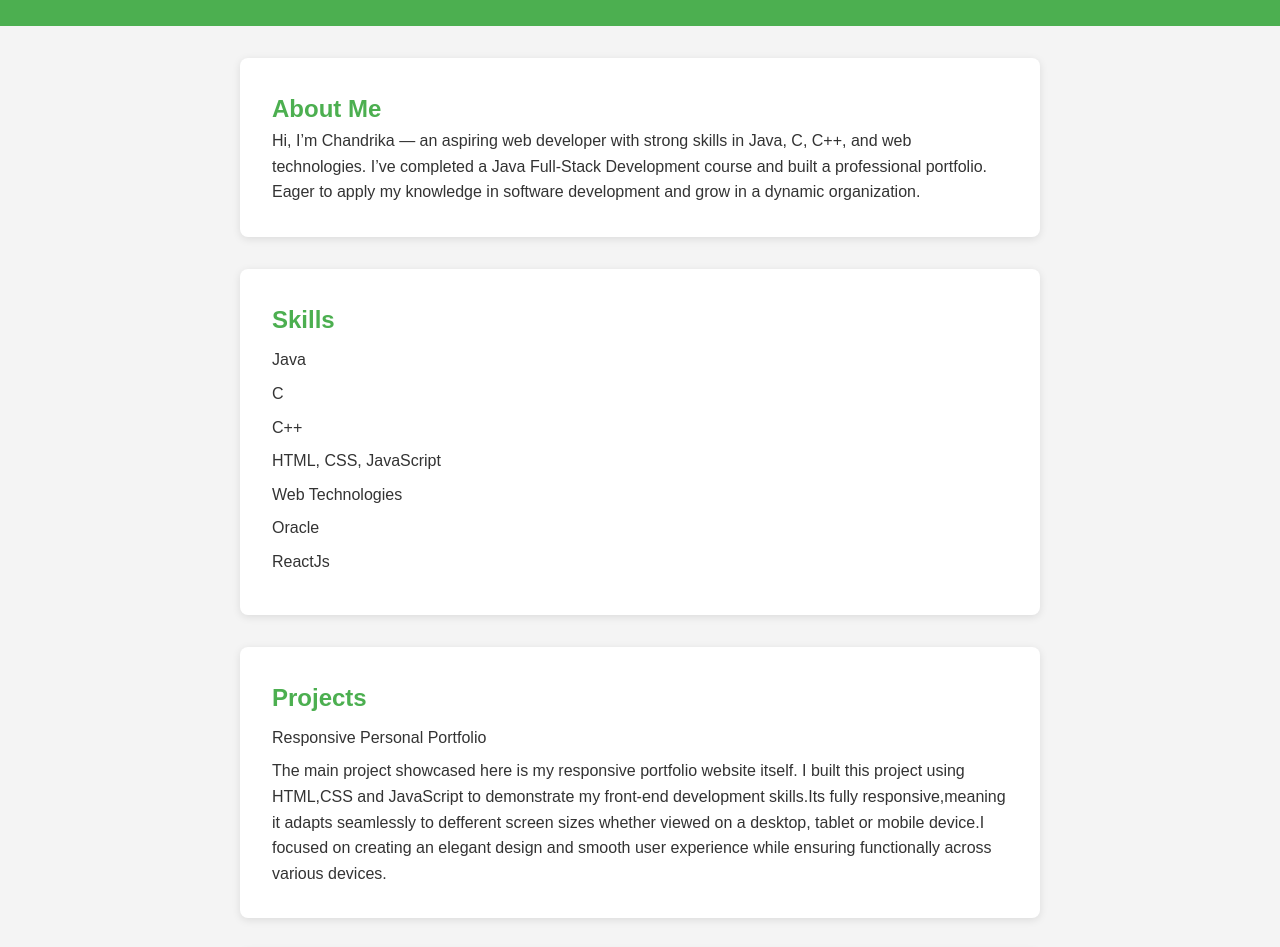
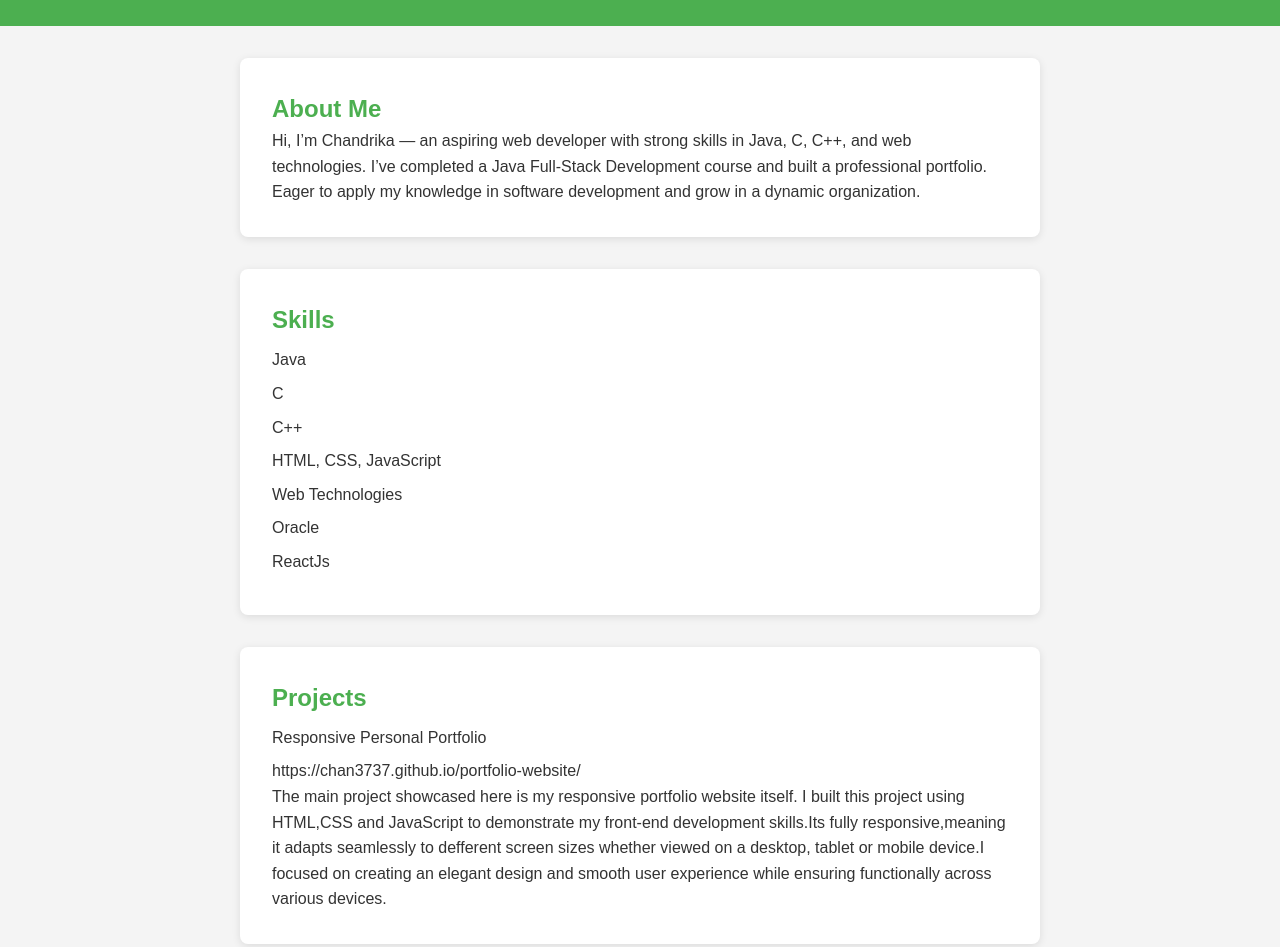
Before and after one commit to Chan3737/portfolio-website, a plain HTML site: page index.html in a window 1280 px wide. Shown: the part 107-1054 px from the top of the page. Drawn offline with Linux system fonts and the light colour scheme.

Commit message:
Update index.html

```diff
--- a/index.html
+++ b/index.html
@@ -41,6 +41,7 @@
     <h2>Projects</h2>
     <ul>
       <li>Responsive Personal Portfolio</li>
+      <a>https://chan3737.github.io/portfolio-website/</a>
       <p>The main project showcased here is my responsive portfolio website itself. I built this project using HTML,CSS and JavaScript to demonstrate my front-end development skills.Its fully responsive,meaning it adapts seamlessly to defferent screen sizes whether viewed on a desktop, tablet or mobile device.I focused on creating an elegant design and smooth user experience while ensuring functionally across various devices.</p>
     </ul>
   </section>
```
